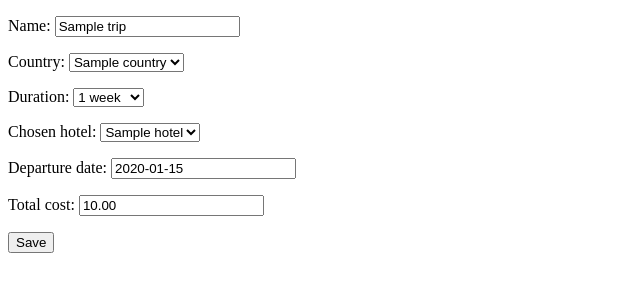
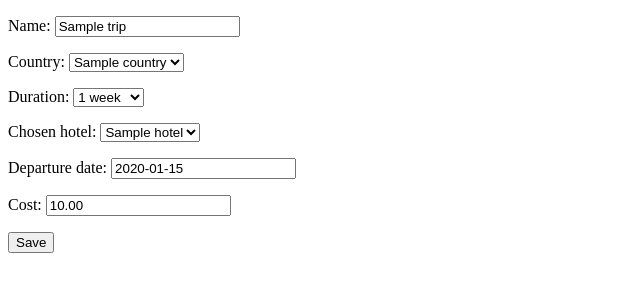
Before and after one commit to Tivlas/IGI-Labs-2023, a Django app: page /edit_trip/1/ in a window 1280 px wide. Shown: the top 300 px of the page, without its empty margins (0-640 px from the left). Run offline with Django 4.2, Linux system fonts and the light colour scheme; tables that the repository leaves empty hold one stand-in row (values such as "Sample post").

Commit message:
Переименовал поле total_cost на cost в модели Trip.

```diff
--- a/lab4/TravelAgencyApp/cart/cart.py
+++ b/lab4/TravelAgencyApp/cart/cart.py
@@ -20,7 +20,7 @@ class Cart:
         trip_id = str(trip.id)
         if trip_id not in self.cart:
             self.cart[trip_id] = {'quantity': 0,
-                                  'cost': str(trip.total_cost)}
+                                  'cost': str(trip.cost)}
         if update_quantity:
             self.cart[trip_id]['quantity'] = quantity
         else:
--- a/lab4/TravelAgencyApp/order/models.py
+++ b/lab4/TravelAgencyApp/order/models.py
@@ -30,6 +30,6 @@ class OrderItem(models.Model):
 
     def save(self, *args, **kwargs):
         if self.quantity and self.trip:
-            self.cost = self.quantity * self.trip.total_cost
+            self.cost = self.quantity * self.trip.cost
 
         super().save(*args, **kwargs)
--- a/lab4/TravelAgencyApp/travel/admin.py
+++ b/lab4/TravelAgencyApp/travel/admin.py
@@ -28,4 +28,4 @@ class HotelAdmin(admin.ModelAdmin):
 @admin.register(Trip)
 class TripAdmin(admin.ModelAdmin):
     list_display = ['name','country', 'duration',
-                    'chosen_hotel', 'departure_date', 'total_cost']
+                    'chosen_hotel', 'departure_date', 'cost']
--- a/lab4/TravelAgencyApp/travel/forms.py
+++ b/lab4/TravelAgencyApp/travel/forms.py
@@ -4,4 +4,4 @@ from .models import Trip
 class TripForm(forms.ModelForm):
     class Meta:
         model = Trip
-        fields = ['name','country','duration','chosen_hotel','departure_date','total_cost']
+        fields = ['name','country','duration','chosen_hotel','departure_date','cost']
--- a/lab4/TravelAgencyApp/travel/models.py
+++ b/lab4/TravelAgencyApp/travel/models.py
@@ -53,7 +53,7 @@ class Trip(models.Model):
         Hotel, related_name='trips', on_delete=models.CASCADE)
     departure_date = models.DateField(default=date.today, validators=[
                                       MinValueValidator(date.today)])
-    total_cost = models.DecimalField(
+    cost = models.DecimalField(
         default=0.0, max_digits=10, decimal_places=2)
     image = models.ImageField(upload_to='trip/', null=True, blank=False)
 
@@ -62,6 +62,6 @@ class Trip(models.Model):
 
     def save(self, *args, **kwargs):
         if self.duration and self.chosen_hotel:
-            self.total_cost = self.duration * 7 * self.chosen_hotel.price_per_day
+            self.cost = self.duration * 7 * self.chosen_hotel.price_per_day
 
         super().save(*args, **kwargs)
--- a/lab4/TravelAgencyApp/travel/templates/trips/trip_details.html
+++ b/lab4/TravelAgencyApp/travel/templates/trips/trip_details.html
@@ -15,7 +15,7 @@
         {{trip.chosen_hotel.stars}}</p>
     <p class="duration">Trip duration: {{ trip.duration }} week(s)</p>
     <p class="departure-date">Departure date: {{ trip.departure_date }}</p>
-    <p class="cost">Total cost: {{ trip.total_cost }}</p>
+    <p class="cost">Cost: {{ trip.cost }}</p>
     {%if user.is_authenticated%}
     <form action="{% url 'cart:cart_add' trip.id %}" method="post">
         <br>
--- a/lab4/TravelAgencyApp/travel/views.py
+++ b/lab4/TravelAgencyApp/travel/views.py
@@ -22,17 +22,17 @@ def list_trips(request, trip_country_name=None):
         trips = trips.filter(country=country)
 
     if min_cost and max_cost:
-        trips = trips.filter(total_cost__gte=min_cost,
-                             total_cost__lte=max_cost)
+        trips = trips.filter(cost__gte=min_cost,
+                             cost__lte=max_cost)
 
     if min_stars and max_stars:
         trips = trips.filter(chosen_hotel__stars__gte=min_stars,
                              chosen_hotel__stars__lte=max_stars)
 
     if sort == 'ascending':
-        trips = trips.order_by('total_cost')
+        trips = trips.order_by('cost')
     elif sort == 'descending':
-        trips = trips.order_by('-total_cost')
+        trips = trips.order_by('-cost')
 
     countries = Country.objects.all()
 
```
Also changed, not shown: lab4/TravelAgencyApp/media/trip/igi-travel1_MXbgLp4.jpg (added), lab4/TravelAgencyApp/travel/migrations/0004_rename_total_cost_trip_cost.py (added).
